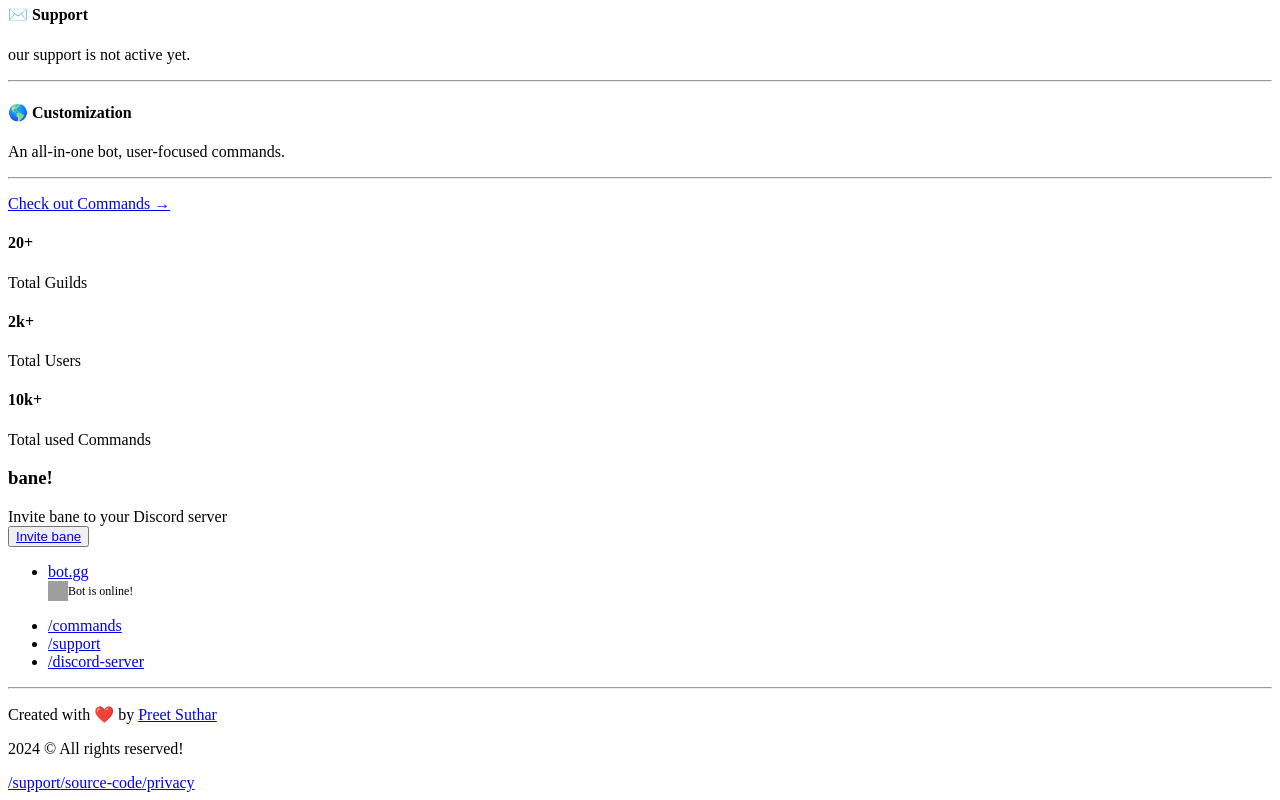
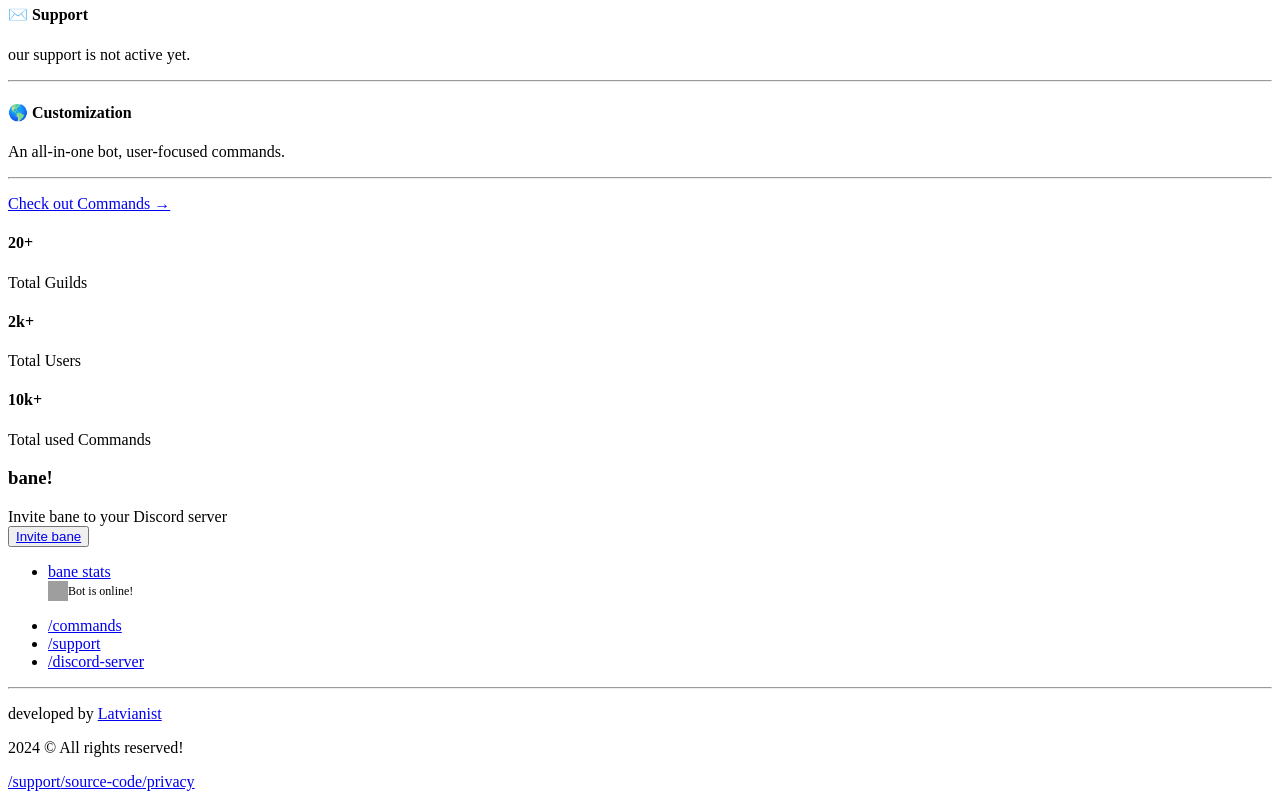
Before and after one commit to phobu/glorybot, a Next.js app: page / in a window 1280 px wide. Shown: the part 457-1257 px from the top of the page. Built offline with nearby package versions, Linux system fonts and the light colour scheme; grey boxes are pictures that could not be loaded.

Commit message:
Update Footer.js

```diff
--- a/src/components/Footer.js
+++ b/src/components/Footer.js
@@ -12,7 +12,7 @@
             <ul>
               <li>
                 <Link className="h-color" href="/">
-                  bot.gg
+                  bane stats
                 </Link>
                 <span
                   style={{
@@ -43,12 +43,12 @@
                 </Link>
               </li>
               <li>
-                <Link className="p-color" href="#">
+                <Link className="p-color" href="https://discord.gg/nj7R8Hhcqa">
                   /support
                 </Link>
               </li>
               <li>
-                <Link className="p-color" href="#">
+                <Link className="p-color" href="https://discord.gg/nj7R8Hhcqa">
                   /discord-server
                 </Link>
               </li>
@@ -59,12 +59,12 @@
           <hr />
           <div>
             <p className="p-color">
-              Created with ❤️ by{" "}
+              developed by{" "}
               <Link
-                href="https://github.com/preetsuthar17"
+                href="https://www.instagram.com/latvianist"
                 className="h-color no-decoration"
               >
-                Preet Suthar
+                Latvianist
               </Link>
             </p>
             <p className="p-color">{year} &copy; All rights reserved!</p>
@@ -76,7 +76,7 @@
             <Link
               target="_blank"
               className="p-color no-decoration"
-              href="https://github.com/preetsuthar17/discord-bot-website-template"
+              href="https://discord.gg/nj7R8Hhcqa"
             >
               /source-code
             </Link>
```
